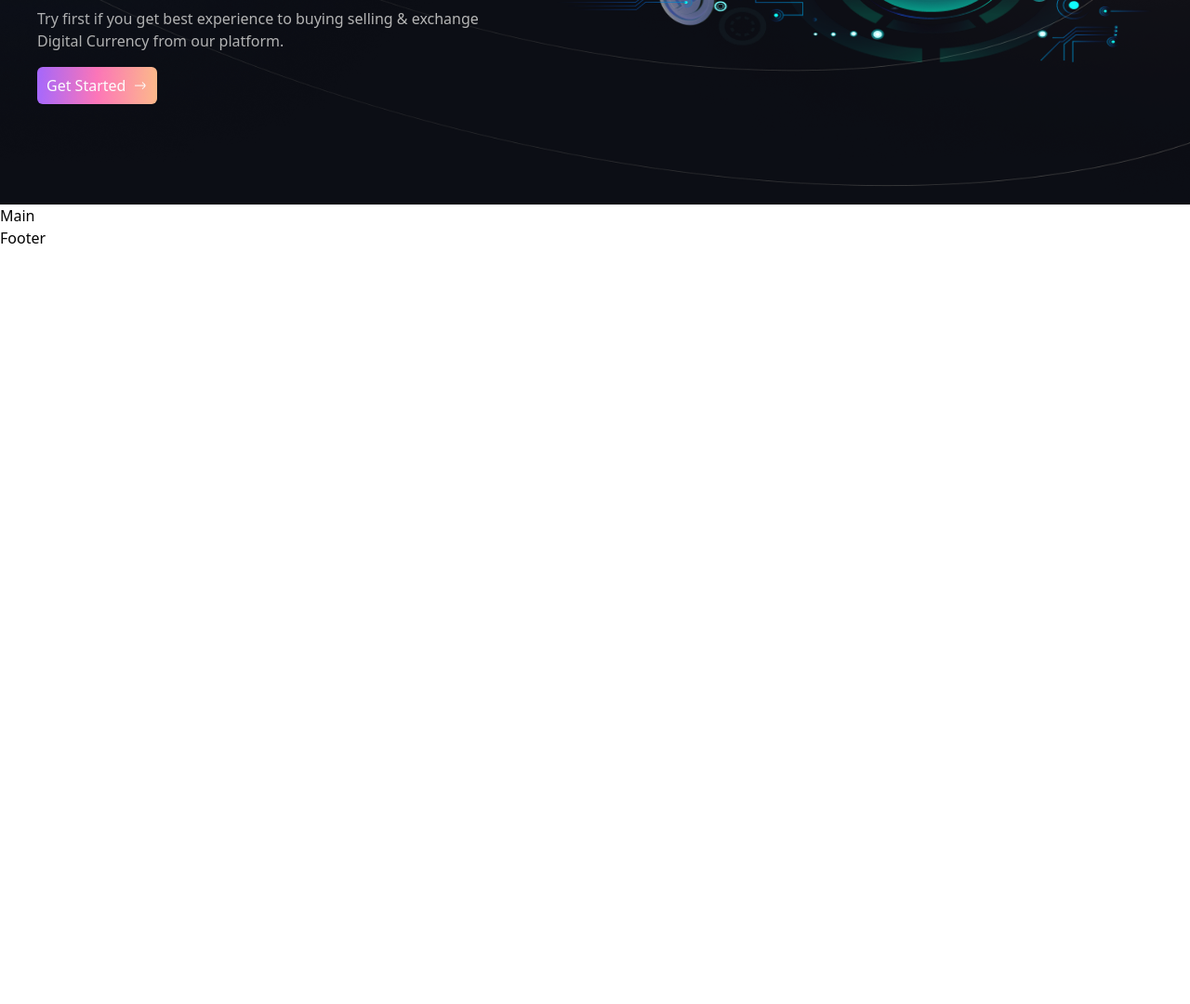
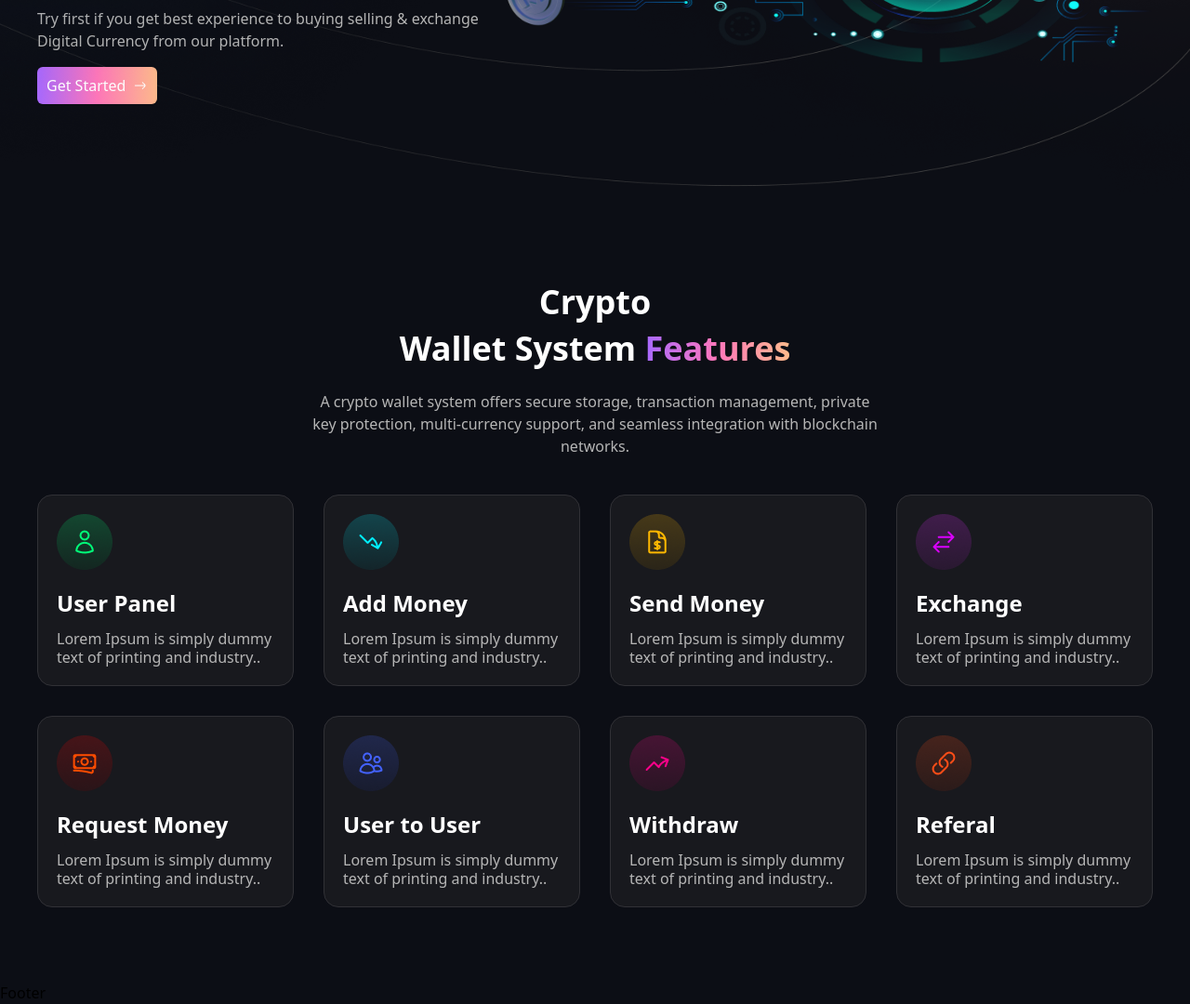
Before and after one commit to hrmrakib/money-chain, a plain HTML site: page index.html in a window 1280 px wide. Shown: the part 580-1660 px from the top of the page at 93% size. Before the commit the page ends 848 px from the top, so only its background shows below. Drawn offline with nearby package versions, Linux system fonts and the light colour scheme.

Commit message:
Crypto Wallet System Features

```diff
--- a/index.html
+++ b/index.html
@@ -8,10 +8,10 @@
     <title>Document</title>
 </head>
 
-<body>
+<body class="bg-[#0c0e15]">
     <!-- header -->
     <header
-        class="relative w-full bg-[#0c0e15] h-screen bg-[url('/assets/images/hero-bg.png')] bg-cover no-repeat top-center">
+        class="relative w-full bg-[#0c0e15] h-screen bg-[url('/assets/images/hero-bg.png')] bg-cover bg-no-repeat bg-top">
         <!-- container -->
         <div class="w-[1200px] mx-auto">
             <nav class="flex justify-between items-center h-16">
@@ -19,7 +19,7 @@
                     <img src="./assets/icons/logo.png" alt="logo">
                 </a>
 
-                <ul class="flex gap-4 *:text-white">
+                <ul class="flex gap-4 text-white">
                     <li><a href="#">Home</a></li>
                     <li><a href="#">Solution</a></li>
                     <li><a href="#">Features</a></li>
@@ -86,7 +86,78 @@
     </header>
 
     <!-- main -->
-    <main>Main</main>
+    <main>
+        <!-- container -->
+        <div class="w-[1200px] mx-auto">
+            <!-- section 1 -->
+            <section class="py-20">
+                <h1 class="text-white text-4xl font-bold text-center leading-[50px]">Crypto <br>
+                    Wallet System
+                    <span
+                        class="bg-gradient-to-r from-[#A869FF] via-[#FF77BA] to-[#FFBB8C] bg-clip-text text-transparent text-4xl font-bold">Features</span>
+                </h1>
+
+                <p class="text-[#B6B6B6] text-center max-w-[620px] mx-auto mt-5">A crypto wallet system offers secure
+                    storage,
+                    transaction management, private key protection, multi-currency support, and seamless integration
+                    with blockchain networks.</p>
+
+
+                <div class="grid grid-cols-1 md:grid-cols-2 lg:grid-cols-4 gap-8 mt-10">
+                    <div class="max-w-[308px] bg-[#18191E] border border-[#313136] rounded-2xl p-5">
+                        <img src="./assets/icons/user-panel.png" alt="user-panel">
+                        <h2 class="text-white text-2xl font-bold mt-5">User Panel</h2>
+                        <p class="text-[#B6B6B6] leading-[20px] mt-3">Lorem Ipsum is simply dummy text of printing and
+                            industry..</p>
+                    </div>
+                    <div class="max-w-[308px] bg-[#18191E] border border-[#313136] rounded-2xl p-5">
+                        <img src="./assets/icons/add-money.png" alt="add-money">
+                        <h2 class="text-white text-2xl font-bold mt-5">Add Money</h2>
+                        <p class="text-[#B6B6B6] leading-[20px] mt-3">Lorem Ipsum is simply dummy text of printing and
+                            industry..</p>
+                    </div>
+                    <div class="max-w-[308px] bg-[#18191E] border border-[#313136] rounded-2xl p-5">
+                        <img src="./assets/icons/send-money.png" alt="send-money">
+                        <h2 class="text-white text-2xl font-bold mt-5">Send Money</h2>
+                        <p class="text-[#B6B6B6] leading-[20px] mt-3">Lorem Ipsum is simply dummy text of printing and
+                            industry..</p>
+                    </div>
+                    <div class="max-w-[308px] bg-[#18191E] border border-[#313136] rounded-2xl p-5">
+                        <img src="./assets/icons/exchange.png" alt="exchange">
+                        <h2 class="text-white text-2xl font-bold mt-5">Exchange</h2>
+                        <p class="text-[#B6B6B6] leading-[20px] mt-3">Lorem Ipsum is simply dummy text of printing and
+                            industry..</p>
+                    </div>
+                    <div class="max-w-[308px] bg-[#18191E] border border-[#313136] rounded-2xl p-5">
+                        <img src="./assets/icons/req-money.png" alt="request-money">
+                        <h2 class="text-white text-2xl font-bold mt-5">Request Money</h2>
+                        <p class="text-[#B6B6B6] leading-[20px] mt-3">Lorem Ipsum is simply dummy text of printing and
+                            industry..</p>
+                    </div>
+                    <div class="max-w-[308px] bg-[#18191E] border border-[#313136] rounded-2xl p-5">
+                        <img src="./assets/icons/user-to-user.png" alt="user-to-user">
+                        <h2 class="text-white text-2xl font-bold mt-5">User to User</h2>
+                        <p class="text-[#B6B6B6] leading-[20px] mt-3">Lorem Ipsum is simply dummy text of printing and
+                            industry..</p>
+                    </div>
+                    <div class="max-w-[308px] bg-[#18191E] border border-[#313136] rounded-2xl p-5">
+                        <img src="./assets/icons/withdraw.png" alt="withdraw">
+                        <h2 class="text-white text-2xl font-bold mt-5">Withdraw</h2>
+                        <p class="text-[#B6B6B6] leading-[20px] mt-3">Lorem Ipsum is simply dummy text of printing and
+                            industry..</p>
+                    </div>
+                    <div class="max-w-[308px] bg-[#18191E] border border-[#313136] rounded-2xl p-5">
+                        <img src="./assets/icons/referal.png" alt="referal">
+                        <h2 class="text-white text-2xl font-bold mt-5">Referal</h2>
+                        <p class="text-[#B6B6B6] leading-[20px] mt-3">Lorem Ipsum is simply dummy text of printing and
+                            industry..</p>
+                    </div>
+
+                </div>
+            </section>
+        </div>
+
+    </main>
 
     <!-- footer -->
     <footer>Footer</footer>
```
Also changed, not shown: assets/icons/add-money.png (added), assets/icons/exchange.png (added), assets/icons/referal.png (added), assets/icons/req-money.png (added), assets/icons/send-money.png (added), assets/icons/user-panel.png (added), assets/icons/user-to-user.png (added), assets/icons/withdraw.png (added).
